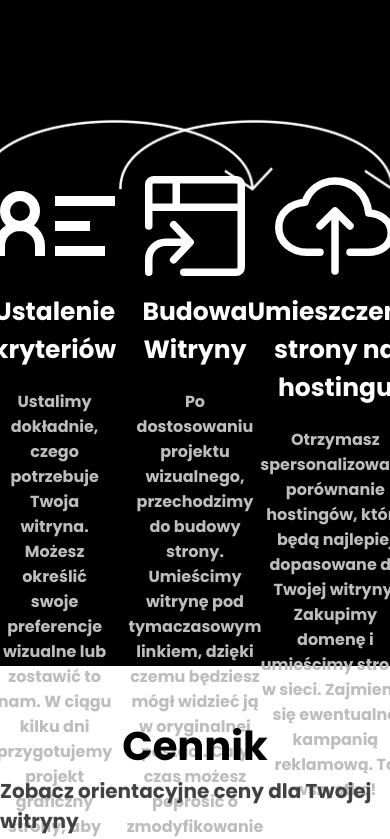
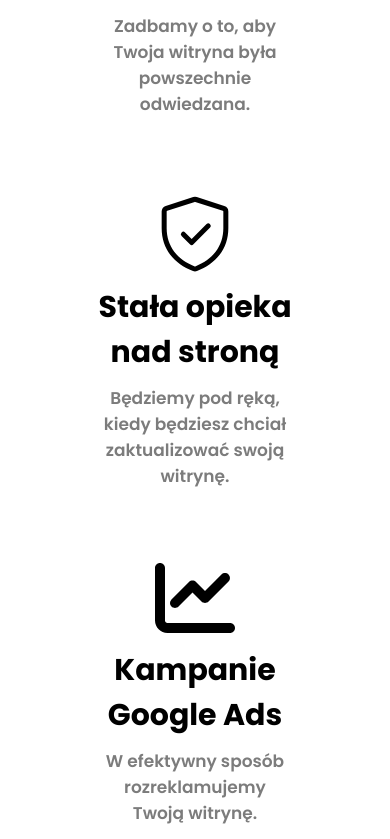
Before and after one commit to KamilCodemate/KamilCodemateWebsite, a React (Create React App) app: page / in a window 390 px wide. Shown: the part 1862-2701 px from the top of the page. Built offline with nearby package versions, Linux system fonts and the light colour scheme.

Commit message:
Some changes

```diff
--- a/src/Pages/PageStyles/MainPage.scss
+++ b/src/Pages/PageStyles/MainPage.scss
@@ -67,12 +67,14 @@
 
   .service-row {
     width: 100%;
-    height: 250px;
+    height: 500px;
     padding: 0 50px 0 50px;
     display: grid;
     gap: 10px;
     grid-template-columns: 1fr 1fr 1fr;
     row-gap: 50px;
+    justify-items: center;
+    align-items: center;
   }
 }
 
--- a/src/Pages/PageStyles/MediaQueries/MainPageMediaQuery.scss
+++ b/src/Pages/PageStyles/MediaQueries/MainPageMediaQuery.scss
@@ -47,3 +47,48 @@
     display: block;
   }
 }
+@media only screen and (max-width: 1200px) {
+  .services-cards {
+    .service-row {
+      grid-template-columns: 1fr 1fr;
+      height: fit-content;
+      .card {
+        display: flex;
+        align-items: center;
+        justify-content: center;
+      }
+    }
+  }
+  #how-it-works {
+    .steps-root {
+      .steps {
+        flex-direction: column;
+        gap: 0px;
+        .step {
+          width: 90% !important;
+        }
+        .arrow {
+          display: none;
+          height: 0px;
+          margin: 0;
+          padding: 0;
+          img {
+            display: none;
+          }
+        }
+      }
+    }
+  }
+}
+@media only screen and (max-width: 850px) {
+  .services-cards {
+    .service-row {
+      grid-template-columns: 1fr;
+      height: fit-content;
+
+      .card {
+        width: 80%;
+      }
+    }
+  }
+}
```
